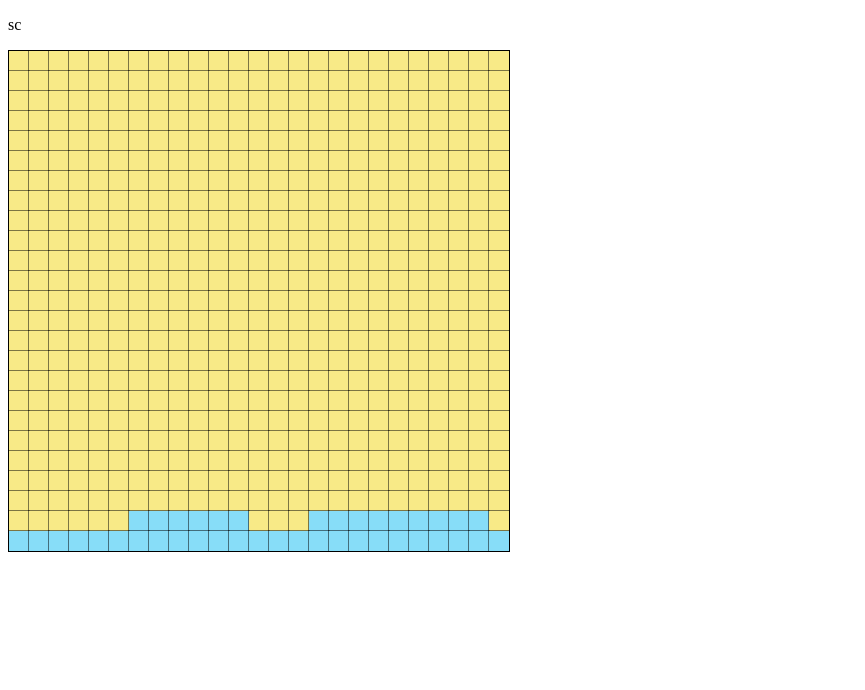
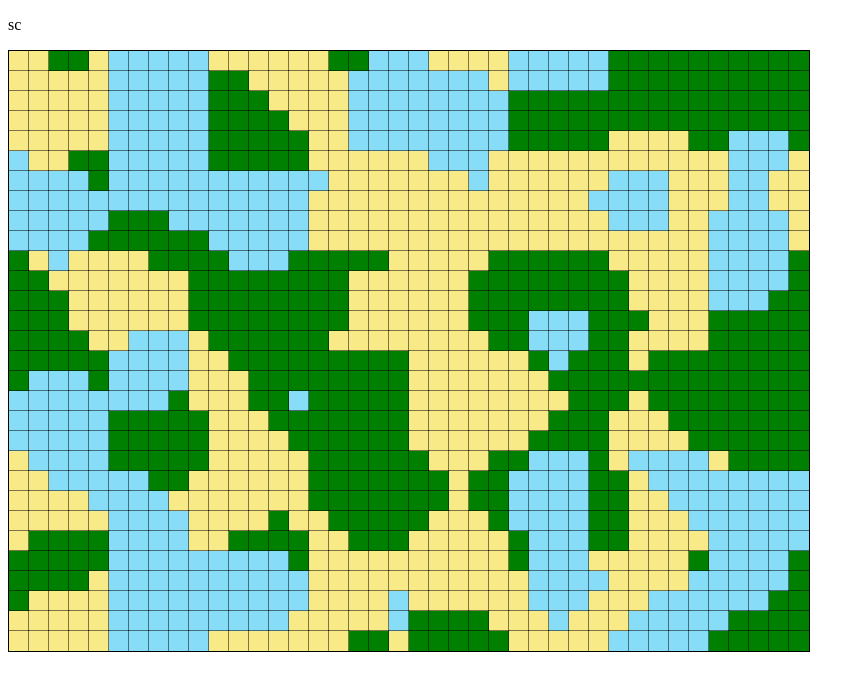
Before and after one commit to gustavocovas/sc, a plain HTML site: page index.html in a window 1280 px wide. Shown: the whole page, without its empty margins (0-865 px from the left). Drawn offline with Linux system fonts and the light colour scheme.

Commit message:
Random world generation, improve hovering system

```diff
--- a/index.html
+++ b/index.html
@@ -15,8 +15,22 @@
   </head>
   <body>
     <p>sc</p>
-    <canvas id="tutorial" width="500" height="500"></canvas>
+    <div style="position: relative">
+      <canvas
+        id="map"
+        width="800"
+        height="600"
+        style="position: absolute; left: 0; top: 0; z-index: 0"
+      ></canvas>
+      <canvas
+        id="hover"
+        width="800"
+        height="600"
+        style="position: absolute; left: 0; top: 0; z-index: 1"
+      ></canvas>
+    </div>
 
+    <script src="noise.js"></script>
     <script src="main.js"></script>
   </body>
 </html>
--- a/main.js
+++ b/main.js
@@ -1,130 +1,117 @@
-const WORLD_WIDTH = 25;
-const WORLD_HEIGHT = 25;
-const GRID_SIZE = 20;
+let mapCanvas = document.querySelector("#map");
+let mapContext = mapCanvas.getContext("2d");
+
+let hoverCanvas = document.querySelector("#hover");
+let hoverContext = hoverCanvas.getContext("2d");
+
+const CELL_SIZE = 20;
+const WORLD_WIDTH = Math.floor(mapCanvas.width / CELL_SIZE);
+const WORLD_HEIGHT = Math.floor(mapCanvas.height / CELL_SIZE);
+const NOISE_SCALE = 5;
 
 const TILES = {
   land: { fill: "#F8EA87" },
+  forest: { fill: "green" },
   water: { fill: "#87DDF8" },
 };
 
-// const DIRECTIONS = ["north", "east", "south", "west"];
-const DIRECTIONS = ["south"];
-
-function getRandomDirection() {
-  var rand = Math.random();
-  rand *= DIRECTIONS.length; //(5)
-
-  return DIRECTIONS[Math.floor(rand)];
-}
-
 let world = [];
+let elevation;
+let hovering = false;
 let hovered;
-
-let canvas = document.querySelector("#tutorial");
-let context = canvas.getContext("2d");
 
 start();
 
 function setMousePosition(e) {
-  let rect = canvas.getBoundingClientRect();
+  let rect = hoverCanvas.getBoundingClientRect();
   let mouseX = e.clientX - rect.left;
   let mouseY = e.clientY - rect.top;
 
-  let i = Math.floor(mouseY / GRID_SIZE);
-  let j = Math.floor(mouseX / GRID_SIZE);
+  let i = Math.floor(mouseY / CELL_SIZE);
+  let j = Math.floor(mouseX / CELL_SIZE);
 
   if (!!world[i] && !!world[i][j]) {
+    hovering = true;
     hovered = world[i][j];
   } else {
+    hovering = false;
     hovered = null;
   }
 }
 
 function resetHovering(e) {
+  hovering = false;
   hovered = null;
 }
 
 function start() {
   init_world();
-  canvas.addEventListener("mousemove", setMousePosition, false);
-  canvas.addEventListener("mouseleave", resetHovering, false);
+  drawWorld();
+  hoverCanvas.addEventListener("mousemove", setMousePosition, false);
+  hoverCanvas.addEventListener("mouseleave", resetHovering, false);
   update();
 }
 
 function init_world() {
+  elevation = new Noise(WORLD_WIDTH, WORLD_HEIGHT, NOISE_SCALE);
+  fertility = new Noise(WORLD_WIDTH, WORLD_HEIGHT, NOISE_SCALE);
+
   for (var i = 0; i < WORLD_HEIGHT; i++) {
     world[i] = [];
   }
 
   for (var i = 0; i < WORLD_HEIGHT; i++) {
     for (var j = 0; j < WORLD_WIDTH; j++) {
-      world[i][j] = { x: j * GRID_SIZE, y: i * GRID_SIZE, type: "land" };
-    }
-  }
+      let e = elevation.at(i, j);
 
-  createSea();
-}
+      let type = "water";
+      if (e > 0.45) {
+        type = "land";
 
-function createSea() {
-  let coast = getRandomDirection();
-  console.log("coast", coast);
-
-  switch (coast) {
-    case "north":
-      var i = 0;
-      for (var j = 0; j < WORLD_WIDTH; j++) {
-        world[i][j].type = "water";
-      }
-      break;
-    case "east":
-      var j = WORLD_WIDTH - 1;
-      for (var i = 0; i < WORLD_HEIGHT; i++) {
-        world[i][j].type = "water";
-      }
-      break;
-    case "south":
-      var i = WORLD_HEIGHT - 1;
-      for (var j = 0; j < WORLD_WIDTH; j++) {
-        world[i][j].type = "water";
-      }
-      i = WORLD_HEIGHT - 2;
-      for (var j = 1; j < WORLD_WIDTH - 1; j = j + 3) {
-        if (Math.random() > 0.5) {
-          world[i][j - 1].type = "water";
-          world[i][j].type = "water";
-          world[i][j + 1].type = "water";
+        let f = fertility.at(i, j);
+        if (f > 0.5) {
+          type = "forest";
         }
       }
-      break;
-    default:
-      var j = 0;
-      for (var i = 0; i < WORLD_HEIGHT; i++) {
-        world[i][j].type = "water";
-      }
-      break;
+
+      world[i][j] = { x: j * CELL_SIZE, y: i * CELL_SIZE, type: type };
+    }
   }
 }
 
-function update() {
-  context.clearRect(0, 0, canvas.width, canvas.height);
+function isHovering(cell) {
+  return hovering && hovered.x === cell.x && hovered.y === cell.y;
+}
+
+function drawWorld() {
+  mapContext.clearRect(0, 0, mapCanvas.width, mapCanvas.height);
 
   for (var i = 0; i < WORLD_HEIGHT; i++) {
     for (var j = 0; j < WORLD_WIDTH; j++) {
       const cell = world[i][j];
 
-      if (!!hovered && hovered.x === cell.x && hovered.y === cell.y) {
-        context.beginPath();
-        context.rect(cell.x, cell.y, GRID_SIZE, GRID_SIZE);
-        context.fillStyle = "#41FFFF";
-        context.fill();
-      } else {
-        context.fillStyle = "black";
-        context.strokeRect(cell.x, cell.y, GRID_SIZE, GRID_SIZE);
+      mapContext.fillStyle = "black";
+      mapContext.strokeRect(cell.x, cell.y, CELL_SIZE, CELL_SIZE);
 
-        context.beginPath();
-        context.rect(cell.x, cell.y, GRID_SIZE, GRID_SIZE);
-        context.fillStyle = TILES[cell.type].fill;
-        context.fill();
+      mapContext.beginPath();
+      mapContext.rect(cell.x, cell.y, CELL_SIZE, CELL_SIZE);
+      mapContext.fillStyle = TILES[cell.type].fill;
+      mapContext.fill();
+    }
+  }
+}
+
+function update() {
+  hoverContext.clearRect(0, 0, hoverCanvas.width, hoverCanvas.height);
+
+  for (var i = 0; i < WORLD_HEIGHT; i++) {
+    for (var j = 0; j < WORLD_WIDTH; j++) {
+      let cell = world[i][j];
+      if (isHovering(cell)) {
+        hoverContext.beginPath();
+        hoverContext.rect(cell.x, cell.y, CELL_SIZE, CELL_SIZE);
+        hoverContext.fillStyle = "rgba(41,255,255,0.5)";
+        hoverContext.fill();
       }
     }
   }
--- a/noise.js
+++ b/noise.js
@@ -1,15 +1,15 @@
 class Noise {
-  grid = [];
-  scale;
+  #grid = [];
+  #scale;
 
   constructor(width, height, grid_scale) {
-    this.scale = grid_scale;
+    this.#scale = grid_scale;
 
     let grid_height = Math.floor(height / grid_scale) + 1;
     let grid_width = Math.floor(width / grid_scale) + 1;
 
     for (var i = 0; i < grid_height; i++) {
-      this.grid[i] = [];
+      this.#grid[i] = [];
     }
 
     for (var i = 0; i < grid_height; i++) {
@@ -17,9 +17,9 @@ class Noise {
         let r = 2 * Math.PI * Math.random();
         let gradient = { x: Math.cos(r), y: Math.sin(r) };
 
-        this.grid[i][j] = {
-          i: i * this.scale,
-          j: j * this.scale,
+        this.#grid[i][j] = {
+          i: i * this.#scale,
+          j: j * this.#scale,
           vector: gradient,
         };
       }
@@ -30,43 +30,44 @@ class Noise {
     let world_cell = { i: i, j: j };
 
     //   Coordinates for noise cells
-    let i0 = Math.floor(i / this.scale);
+    let i0 = Math.floor(i / this.#scale);
     let i1 = i0 + 1;
-    let j0 = Math.floor(j / this.scale);
+    let j0 = Math.floor(j / this.#scale);
     let j1 = j0 + 1;
 
-    let c00 = this.grid[i0][j0];
-    let c01 = this.grid[i0][j1];
-    let c10 = this.grid[i1][j0];
-    let c11 = this.grid[i1][j1];
+    let c00 = this.#grid[i0][j0];
+    let c01 = this.#grid[i0][j1];
+    let c10 = this.#grid[i1][j0];
+    let c11 = this.#grid[i1][j1];
 
     // Determine interpolation weights
-    let sj = (j + 0.5 - c00.j) / this.scale;
-    let si = (i + 0.5 - c00.i) / this.scale;
+    let sj = (j + 0.5 - c00.j) / this.#scale;
+    let si = (i + 0.5 - c00.i) / this.#scale;
 
     // Interpolate between grid point gradients
-    let n0 = this.dotGridGradient(world_cell, c00);
-    let n1 = this.dotGridGradient(world_cell, c01);
-    let ix0 = this.interpolate(n0, n1, sj);
+    let n0 = this.#dotGridGradient(world_cell, c00);
+    let n1 = this.#dotGridGradient(world_cell, c01);
+    let ix0 = this.#interpolate(n0, n1, sj);
 
-    n0 = this.dotGridGradient(world_cell, c10);
-    n1 = this.dotGridGradient(world_cell, c11);
-    let ix1 = this.interpolate(n0, n1, sj);
+    n0 = this.#dotGridGradient(world_cell, c10);
+    n1 = this.#dotGridGradient(world_cell, c11);
+    let ix1 = this.#interpolate(n0, n1, sj);
 
-    return this.interpolate(ix0, ix1, si);
+    let perlin = this.#interpolate(ix0, ix1, si);
+    return (1 + perlin) / 2;
   }
 
   // Computes the dot product of the distance and gradient vectors.
-  dotGridGradient(world_cell, noise_cell) {
+  #dotGridGradient(world_cell, noise_cell) {
     // Compute the distance vector, considering the center of the world cell
-    let dx = (world_cell.j + 0.5 - noise_cell.j) / this.scale;
-    let dy = (world_cell.i + 0.5 - noise_cell.i) / this.scale;
+    let dx = (world_cell.j + 0.5 - noise_cell.j) / this.#scale;
+    let dy = (world_cell.i + 0.5 - noise_cell.i) / this.#scale;
 
     // Compute the dot-product
     return dx * noise_cell.vector.x + dy * noise_cell.vector.y;
   }
 
-  interpolate(a0, a1, w) {
+  #interpolate(a0, a1, w) {
     return (a1 - a0) * w + a0;
   }
 }
```
Also changed, not shown: perlin.html (deleted, +0 -80 lines).
